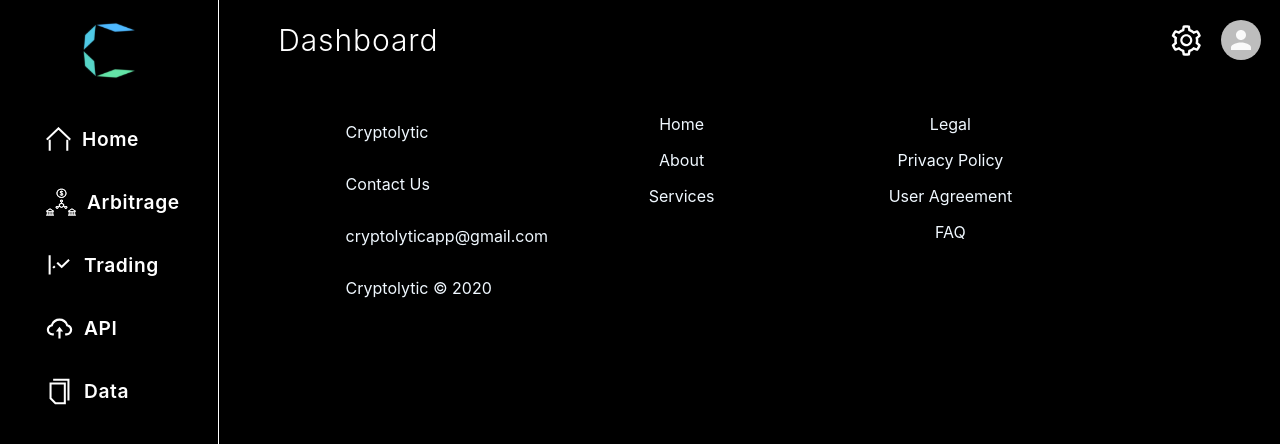
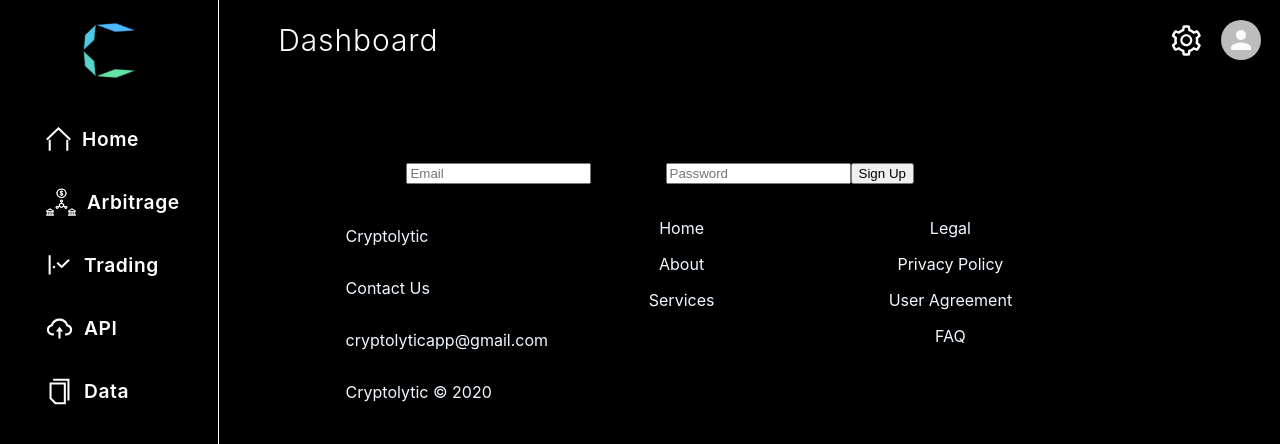
Before and after one commit to BloomTech-Labs/cryptolytic-fe, a React (Create React App) app: page /signup in a window 1280 px wide. Shown: the top 444 px of the page. Built offline with nearby package versions, Linux system fonts and the light colour scheme; no server answers.

Commit message:
functional registration component added from prototype

```diff
--- a/package.json
+++ b/package.json
@@ -9,6 +9,7 @@
     "@testing-library/user-event": "^7.1.2",
     "axios": "^0.19.0",
     "cryptocurrency-icons": "^0.16.1",
+    "firebase": "^7.7.0",
     "react": "^16.12.0",
     "react-dom": "^16.12.0",
     "react-router": "^5.1.2",
--- a/src/App.js
+++ b/src/App.js
@@ -1,11 +1,17 @@
 import React from "react";
 import { Switch, Route } from "react-router-dom";
+import PrivateRoute from "./Components/Registeration/PrivateRoute";
+import { AuthProvider } from "./Components/Registeration/Auth";
+import Home from "./Components/Registeration/Home";
+import Login from "./Components/Registeration/Login";
+import SignUp from "./Components/Registeration/SignUp";
 import TradingDashboard from "./Views/TradingDashboard";
 import ArbitrageDashboard from "./Views/ArbitrageDashboard";
 import "./App.css";
 import NavigationHeader from "./Components/NavigationHeader";
 import NavigationBar from "./Components/NavigationBar";
 import Footer from "./Components/Footer";
+
 
 function App() {
   return (
@@ -22,6 +28,11 @@
           <Route exact path='/arbitrage-dashboard'>
             <ArbitrageDashboard />
           </Route>
+          <AuthProvider>
+            <PrivateRoute exact path="/" component={Home} />
+            <Route path="/login" component={Login} />
+            <Route path="/signup" component={SignUp} />
+          </AuthProvider>
         </Switch>
       </div>
 
--- /dev/null
+++ b/src/Components/Registeration/Auth.js
@@ -0,0 +1,22 @@
+import React, { useEffect, useState } from "react";
+import app from "./base.js";
+
+export const AuthContext = React.createContext();
+
+export const AuthProvider = ({ children }) => {
+  const [currentUser, setCurrentUser] = useState(null);
+
+  useEffect(() => {
+    app.auth().onAuthStateChanged(setCurrentUser);
+  }, []);
+
+  return (
+    <AuthContext.Provider
+      value={{
+        currentUser
+      }}
+    >
+      {children}
+    </AuthContext.Provider>
+  );
+};
--- /dev/null
+++ b/src/Components/Registeration/Home.js
@@ -0,0 +1,13 @@
+import React from "react";
+import app from "./base";
+
+const Home = () => {
+  return (
+    <>
+      <h1>Home</h1>
+      <button onClick={() => app.auth().signOut()}>Sign out</button>
+    </>
+  );
+};
+
+export default Home;
--- /dev/null
+++ b/src/Components/Registeration/Login.js
@@ -0,0 +1,47 @@
+import React, { useCallback, useContext } from "react";
+import { withRouter, Redirect } from "react-router";
+import app from "./base.js";
+import { AuthContext } from "./Auth.js";
+
+const Login = ({ history }) => {
+  const handleLogin = useCallback(
+    async event => {
+      event.preventDefault();
+      const { email, password } = event.target.elements;
+      try {
+        await app
+          .auth()
+          .signInWithEmailAndPassword(email.value, password.value);
+        history.push("/");
+      } catch (error) {
+        alert(error);
+      }
+    },
+    [history]
+  );
+
+  const { currentUser } = useContext(AuthContext);
+
+  if (currentUser) {
+    return <Redirect to="/" />;
+  }
+
+  return (
+    <div>
+      <h1>Log in</h1>
+      <form onSubmit={handleLogin}>
+        <label>
+          Email
+          <input name="email" type="email" placeholder="Email" />
+        </label>
+        <label>
+          Password
+          <input name="password" type="password" placeholder="Password" />
+        </label>
+        <button type="submit">Log in</button>
+      </form>
+    </div>
+  );
+};
+
+export default withRouter(Login);
--- /dev/null
+++ b/src/Components/Registeration/PrivateRoute.js
@@ -0,0 +1,22 @@
+import React, { useContext } from "react";
+import { Route, Redirect } from "react-router-dom";
+import { AuthContext } from "./Auth";
+
+const PrivateRoute = ({ component: RouteComponent, ...rest }) => {
+  const {currentUser} = useContext(AuthContext);
+  return (
+    <Route
+      {...rest}
+      render={routeProps =>
+        !!currentUser ? (
+          <RouteComponent {...routeProps} />
+        ) : (
+          <Redirect to={"/login"} />
+        )
+      }
+    />
+  );
+};
+
+
+export default PrivateRoute
--- /dev/null
+++ b/src/Components/Registeration/SignUp.js
@@ -0,0 +1,37 @@
+import React, { useCallback } from "react";
+import { withRouter } from "react-router";
+import app from "./base";
+
+const SignUp = ({ history }) => {
+  const handleSignUp = useCallback(async event => {
+    event.preventDefault();
+    const { email, password } = event.target.elements;
+    try {
+      await app
+        .auth()
+        .createUserWithEmailAndPassword(email.value, password.value);
+      history.push("/");
+    } catch (error) {
+      alert(error);
+    }
+  }, [history]);
+
+  return (
+    <div>
+      <h1>Sign up</h1>
+      <form onSubmit={handleSignUp}>
+        <label>
+          Email
+          <input name="email" type="email" placeholder="Email" />
+        </label>
+        <label>
+          Password
+          <input name="password" type="password" placeholder="Password" />
+        </label>
+        <button type="submit">Sign Up</button>
+      </form>
+    </div>
+  );
+};
+
+export default withRouter(SignUp);
--- /dev/null
+++ b/src/Components/Registeration/base.js
@@ -0,0 +1,13 @@
+import * as firebase from "firebase/app";
+import "firebase/auth";
+
+const app = firebase.initializeApp({
+  apiKey: "AIzaSyB-yIaoqsFya7T5PWiy6nAVKONXqRz1VOk",
+  authDomain: process.env.REACT_APP_FIREBASE_DOMAIN,
+  databaseURL: process.env.REACT_APP_FIREBASE_DATABASE,
+  projectId: process.env.REACT_APP_FIREBASE_PROJECT_ID,
+  storageBucket: process.env.REACT_APP_FIREBASE_STORAGE_BUCKET,
+  messagingSenderId: process.env.REACT_APP_FIREBASE_SENDER_ID
+});
+
+export default app;
--- a/src/Components/TradingDashboardTable/TableData.js
+++ b/src/Components/TradingDashboardTable/TableData.js
@@ -3,23 +3,26 @@
 
 const useStyles = makeStyles({
   binanceColor: {
-    color: "rgb(78, 185, 255)"
+    color: "rgb(78, 185, 255)",
+
   },
   coinbaseColor: {
-    color: "rgb(83, 207, 215)"
+    color: "rgb(83, 207, 215)",
+
   },
   bitfinex: {
-    color: "rgb(98, 227, 171)"
+    color: "rgb(98, 227, 171)",
   },
   positive: {
-    color: "green"
+    color: "green",
   },
-  negitive: {
+  negative: {
     color: "red"
   },
   tradingPair: {
     display: "flex",
-    marginLeft: "33%"
+    marginLeft: "33%",
+
   }
 });
 
--- a/src/Components/TradingDashboardTable/TableDataRow.js
+++ b/src/Components/TradingDashboardTable/TableDataRow.js
@@ -9,14 +9,16 @@
   tablerow: {
     background: "rgba(0, 0, 0, 0.8)",
     color: "rgb(255, 255, 255)",
-    borderBottom: "0.5px solid rgba(35, 32, 44, 0.8)"
   },
   positive: {
-    color: "green"
+    color: "green",
+
   },
   negative: {
-    color: "red"
-  }
+    color: "red",
+
+  },
+
 });
 
 const TableDataRow = ({ dataRow }) => {
--- a/src/Components/TradingDashboardTable/TradingDashboardTable.js
+++ b/src/Components/TradingDashboardTable/TradingDashboardTable.js
@@ -21,7 +21,7 @@
   },
   tableContainer: {
     maxHeight: 800
-  }
+  },
 });
 
 const TradingDashboardTable = () => {
```
Also changed, not shown: 1 other file (tests, documents, lock files or other folders).
